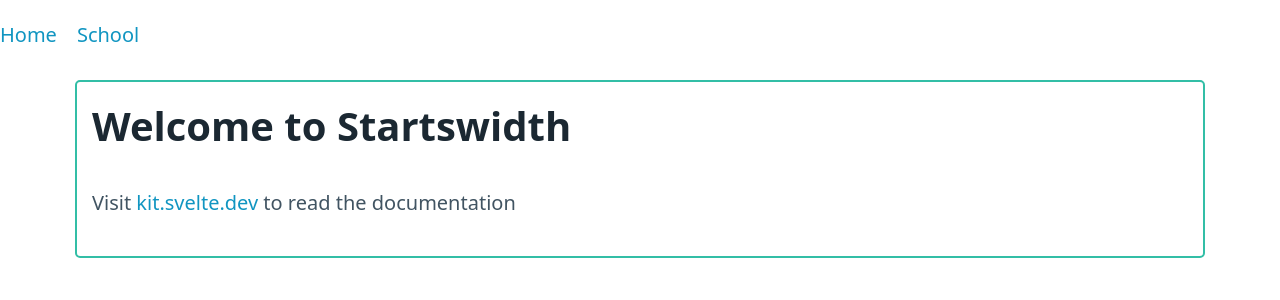
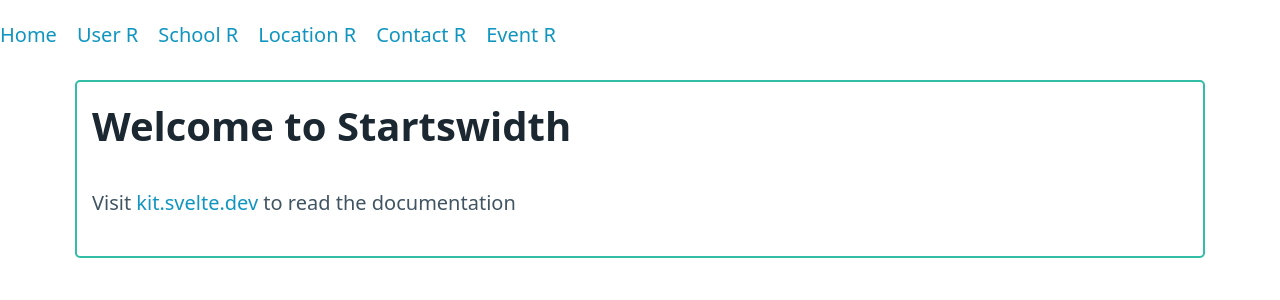
Before and after one commit to BiroNora/startswith4, a SvelteKit app: page / in a window 1280 px wide. Shown: the top 300 px of the page. Built offline with nearby package versions, Linux system fonts and the light colour scheme.

Commit message:
Om id required

```diff
--- a/src/routes/+layout.svelte
+++ b/src/routes/+layout.svelte
@@ -8,7 +8,19 @@
         <a href="/">Home</a>
       </li>
       <li>
-        <a href="/register/school">School</a>
+        <a href="/register/user">User R</a>
+      </li>
+      <li>
+        <a href="/register/school">School R</a>
+      </li>
+      <li>
+        <a href="/register/location">Location R</a>
+      </li>
+      <li>
+        <a href="/register/contact">Contact R</a>
+      </li>
+      <li>
+        <a href="/register/event">Event R</a>
       </li>
     </ul>
   </nav>
```
Also changed, not shown: 1 other file (tests, documents, lock files or other folders).
